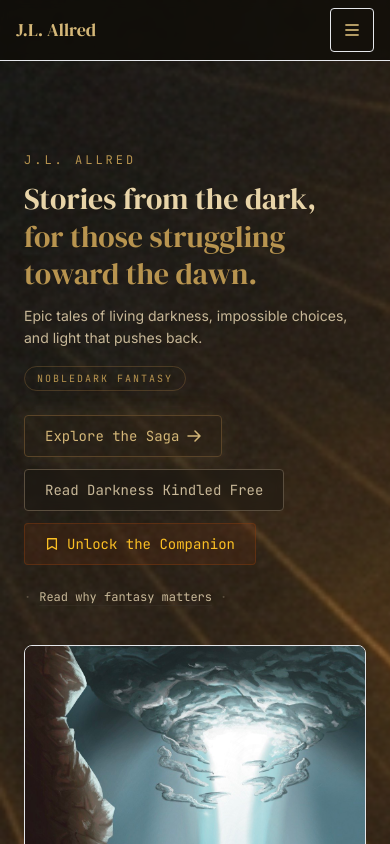
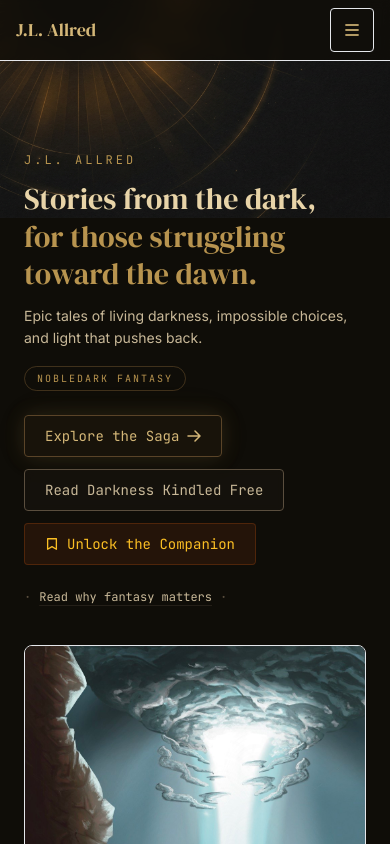
Before and after one commit to naurm/darkland-saga-website, a Next.js app: page / in a window 390 px wide. Shown: the top 844 px of the page. Built offline with nearby package versions, Linux system fonts and the light colour scheme.

Commit message:
Mobile bg: contain + offset 25% to show golden arcs centered

```diff
--- a/app/globals.css
+++ b/app/globals.css
@@ -409,6 +409,6 @@ body {
 
 @media (max-width: 768px) {
     body {
-        background: #0f0d08 url('/images/emberlight-bg.png') 30% center / cover scroll no-repeat;
+        background: #0f0d08 url('/images/emberlight-bg.png') 25% top / contain scroll no-repeat;
     }
 }
```
